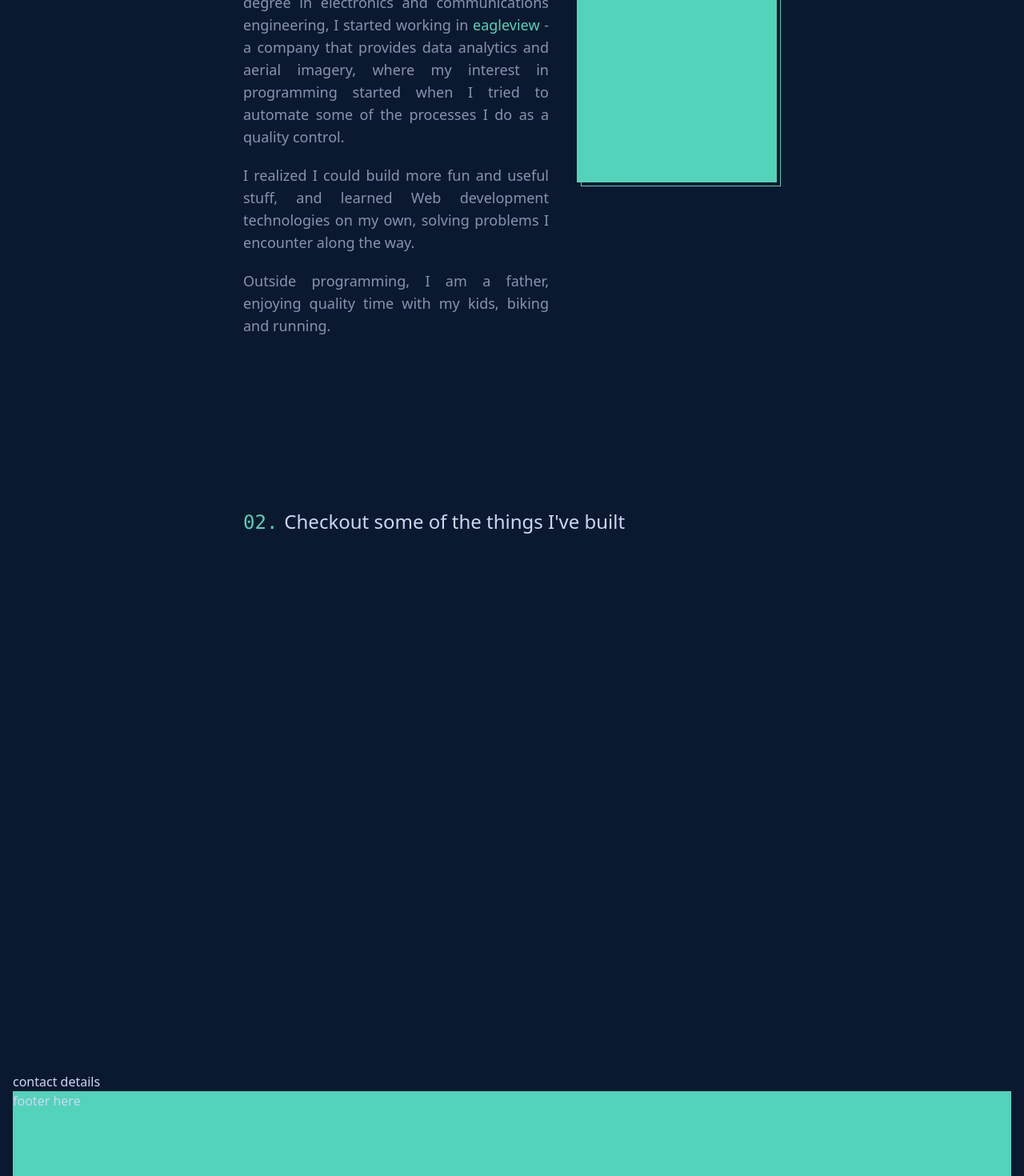
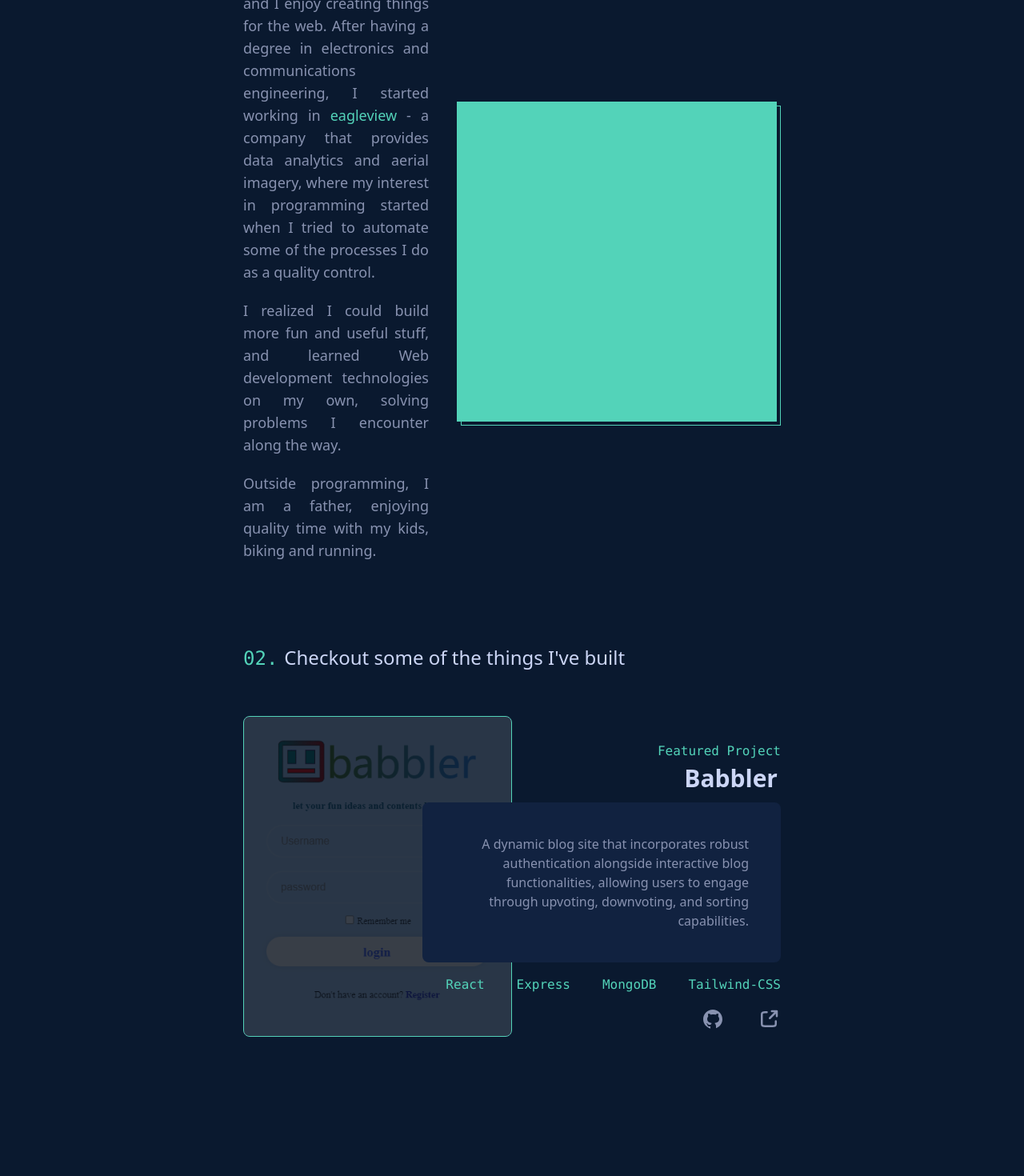
Before and after one commit to winstonlopez/myportfolio, a React (Vite) app: page / in a window 1280 px wide. Shown: the part 980-2450 px from the top of the page at 80% size. Built offline with nearby package versions, Linux system fonts and the light colour scheme; a web font is replaced by a local one.

Commit message:
added babbler project

```diff
--- a/src/App.jsx
+++ b/src/App.jsx
@@ -70,6 +70,7 @@ function App() {
     const tech = document.querySelector('.tech-stack')
     const gmail = document.querySelector('.gmail')
 
+
     const lights = document.querySelectorAll('.light-mode')
 
 
@@ -83,6 +84,7 @@ function App() {
       teal.classList.add('light-mode')
       tech.classList.add('light-mode')
       gmail.classList.add('light-mode', 'transparent-bg')
+
     }
 
     const darkMode = () => {
--- a/src/components/Home.jsx
+++ b/src/components/Home.jsx
@@ -10,7 +10,7 @@ const Home = () => {
                 <p>Hi, my name is</p>
                 <h2 className="name-about">Winston Lopez.</h2>
                 <p>I build things for the Web</p>
-                <p>I'm a self-taught Software developer creating responsive websites and applications for interesting projects and ideas.</p>
+                <p>I&apos;m a self-taught Software developer creating responsive websites and applications for interesting projects and ideas.</p>
             </div>
             <div className="tech-stack">
                 <p>Skills and Technologies</p>
@@ -24,6 +24,7 @@ const Home = () => {
                     <li>TypeScript</li>
                     <li>ExpressJS</li>
                     <li>Tailwind-CSS</li>
+                    <li>Git</li>
                 </ul>
             </div>
         </div>
--- a/src/components/Navbar.jsx
+++ b/src/components/Navbar.jsx
@@ -1,4 +1,5 @@
 import { useRef } from "react"
+import PropTypes from 'prop-types'
 
 const Navbar = ({ mode, setMode }) => {
 
@@ -61,4 +62,9 @@ const Navbar = ({ mode, setMode }) => {
      )
 }
 
+Navbar.propTypes = {
+    mode: PropTypes.string,
+    setMode: PropTypes.func
+}
+
 export default Navbar
--- a/src/components/Projects.jsx
+++ b/src/components/Projects.jsx
@@ -1,7 +1,62 @@
 const Projects = () => {
     return (
+
         <div className="projects" id="projects">
-            <h2 className="text-2xl"><span className="number">02.</span>Checkout some of the things I've built</h2>
+
+            <h2 className="text-2xl"><span className="number">02.</span>Checkout some of the things I&apos;ve built</h2>
+            <div className="project-container">
+                <div className="project-banner">
+                    <div className="green font-mono">Featured Project</div>
+                    <h2 className="babbler">Babbler</h2>
+                    <p className="babbler-description">
+                        A dynamic blog site that incorporates robust authentication alongside interactive blog functionalities, allowing users to engage through upvoting, downvoting, and sorting capabilities.
+                    </p>
+
+                    <div className="tech-used green font-mono">
+                        <span>React</span>
+                        <span>Express</span>
+                        <span>MongoDB</span>
+                        <span>Tailwind-CSS</span>
+                    </div>
+                    <div className="project-links">
+                        <a href="https://github.com/winstonlopez/babbler" target="#"><img src="/logos/github.svg" alt="github" /></a>
+                        <a href="https://babbler.fly.dev" target="#"><img src="/logos/external.svg" alt="external" /></a>
+                    </div>
+
+                </div>
+
+                {/* <div className="features">
+                    <h2 className="green">Key Features</h2>
+                    <div className="feature">
+                        <h3>Authentication System</h3>
+                        <ul>
+                            <li>Implemented secure user authentication using JWT tokens.</li>
+                            <li>Implemented Password encryption using bcrypt</li>
+                            <li>Users can securely register, log in and manage their accounts</li>
+                        </ul>
+                    </div>
+                    <div className="feature">
+                        <h3>Blog Interaction</h3>
+                        <ul>
+                            <li>Enabled users to interact with blog post through upvoting and downvoting mechanisms.</li>
+                            <li>Users can provide feedback and influence the visibility of posts based on community engagement.</li>
+                        </ul>
+                    </div>
+                    <div className="feature">
+                        <h3>Sorting Options</h3>
+                        <ul>
+                            <li>Implemented sorting functionalities to enhance user experience.</li>
+                            <li>Users can sort blog posts by latest, and by top-voted - most popular first, to navigate content effectively.</li>
+                        </ul>
+                    </div>
+                </div> */}
+
+                <div className="project-snapshot">
+                    <img src="/images/babbler.png" alt="babbler" />
+                    <div className="filter"></div>
+                </div>
+            </div>
+
         </div>
      );
 }
--- a/src/components/Socials.jsx
+++ b/src/components/Socials.jsx
@@ -1,4 +1,4 @@
-
+import PropTypes from 'prop-types'
 
 const Socials = ({ mode }) => {
 
@@ -19,4 +19,8 @@ const Socials = ({ mode }) => {
      )
 }
 
+Socials.propTypes = {
+    mode: PropTypes.string
+}
+
 export default Socials
--- a/src/index.css
+++ b/src/index.css
@@ -108,7 +108,7 @@ body {
     color: #53D3B9;
 }
 .about > .name-about {
-    @apply text-4xl py-3 sm:text-5xl lg:text-6xl bg-transparent;
+    @apply text-4xl py-3 sm:text-6xl lg:text-8xl bg-transparent;
 
 }
 .about p:nth-child(3){
@@ -116,7 +116,7 @@ body {
 }
 .about p:last-child {
     @apply text-third-200 py-2 bg-transparent;
-    max-width: 60%;
+    max-width: 80%;
 }
 
 .about-page {
@@ -196,9 +196,11 @@ body {
 }
 
 .photo-container {
-    @apply relative;
-    height: 300px;
-    min-width: 250px;
+    @apply relative w-full;
+    height: 400px;
+    min-width: 400px;
+    max-width: 500px;
+    margin: auto;
 }
 
 .photo-square {
@@ -234,7 +236,7 @@ body {
 
 .projects {
     @apply pt-24 px-2 sm:px-24 lg:px-24 xl:px-72;
-    height: 100vh;
+    min-height: 100vh;
 }
 
 .dark-mode {
@@ -317,6 +319,64 @@ body {
     height: 100%;
     transform: translate(10px, 0px);
 }
+.green {
+    @apply text-secondary;
+}
+
+.project-container {
+    @apply flex flex-col sm:flex-row relative h-full mt-4 pt-10;
+}
+
+.project-banner {
+    @apply mt-8 absolute sm:text-right left-0 sm:right-0 flex flex-col items-start sm:items-end;
+    height: fit-content;
+    z-index: 2;
+}
+.project-banner p {
+    background-color: rgba(17, 34, 64, 1);
+    @apply mt-2 p-10 rounded-lg w-full sm:w-2/3 text-third-100;
+}
+.tech-used {
+    @apply mt-4 flex w-full sm:w-2/3 sm:right-3 items-center justify-start sm:justify-end gap-10;
+}
+.project-links {
+    @apply mt-4 flex w-full sm:w-2/3 sm:right-3 items-center justify-start sm:justify-end gap-10;
+    bottom: 0;
+}
+.project-links img {
+    width: 30px;
+    height: 30px;
+    transition: .2s linear;
+}
+
+.project-links img:hover {
+    cursor: pointer;
+    transform: translate(0px, -4px);
+}
+.babbler {
+    @apply text-3xl p-1 font-semibold;
+}
+.project-snapshot {
+    @apply absolute rounded-lg hidden overflow-hidden sm:flex w-full  sm:w-1/2 border border-secondary;
+    max-width: 400px;
+    z-index: 1;
+    left: 0;
+}
+.project-snapshot img {
+    width: 100%;
+}
+.filter {
+    background-color: rgba(7, 14, 26, 0.8);
+    position: absolute;
+    top: 0;
+    height: 100%;
+    width: 100%;
+    z-index: 2;
+    transition: .2s linear;
+}
+.filter:hover {
+    background-color: rgba(17, 34, 64, .5);
+}
 
 @media only screen and (max-width : 640px){
     .small-nav {
```
Also changed, not shown: public/images/babbler.png (added), public/logos/external.svg (added).
